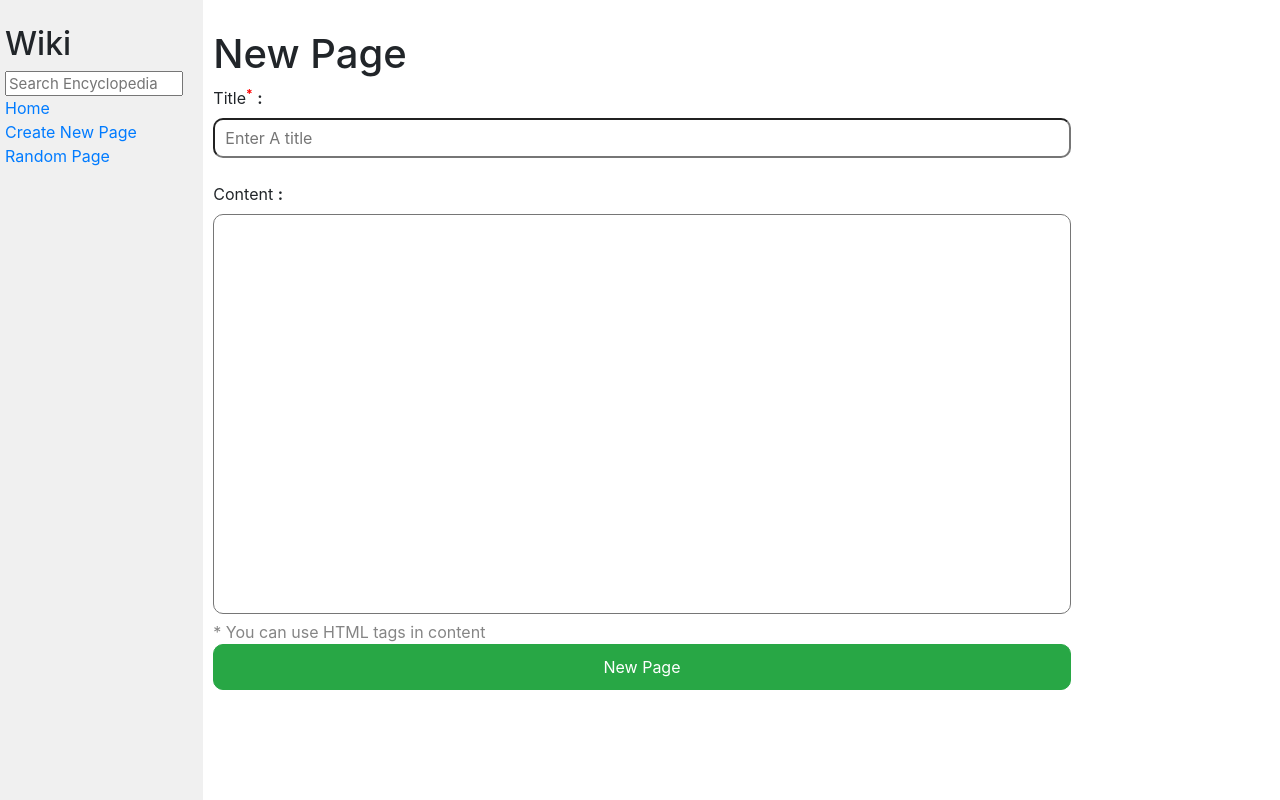
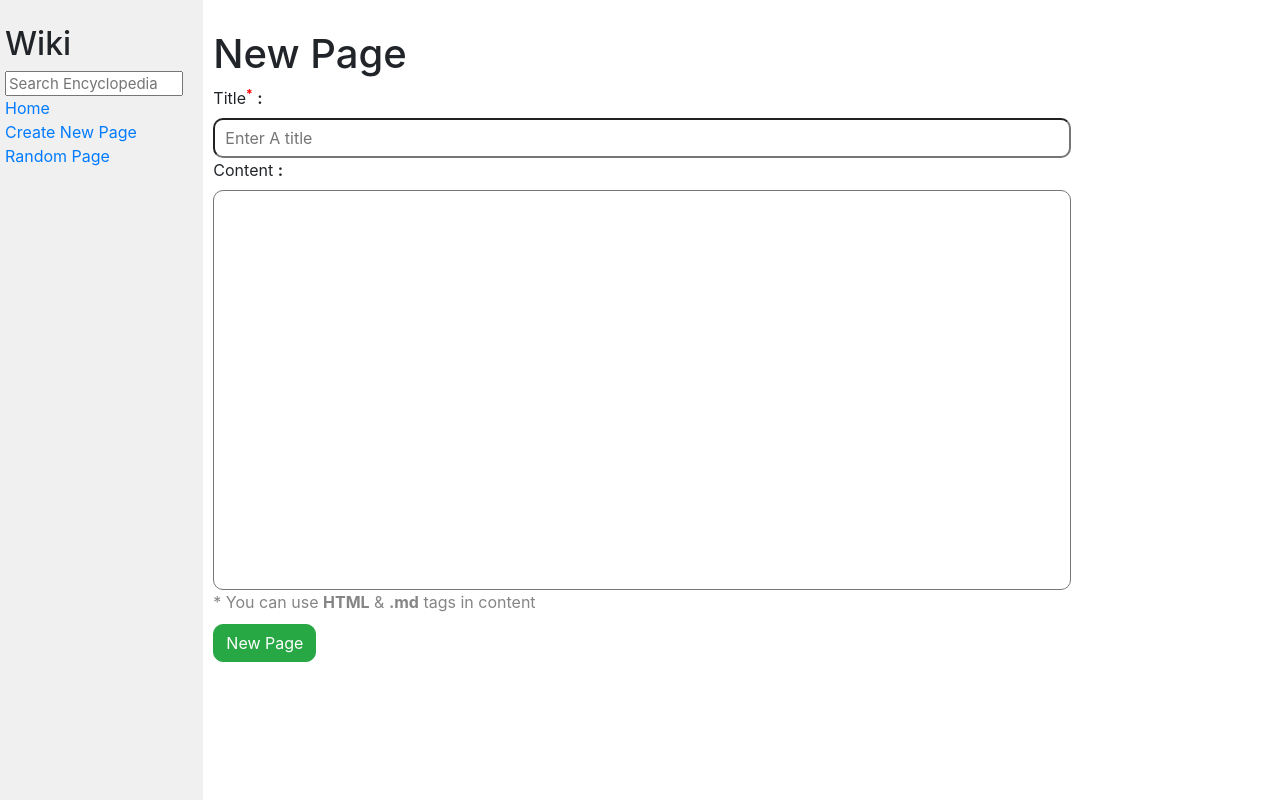
Before and after one commit to Alsumary/project1-wiki, a Django app: page /new/ in a window 1280 px wide. Run offline with Django 3.2, Linux system fonts and the light colour scheme; some libraries are stand-ins or nearby versions.

Commit message:
third commit

```diff
--- a/wiki/encyclopedia/static/encyclopedia/new.css
+++ b/wiki/encyclopedia/static/encyclopedia/new.css
@@ -1,7 +1,11 @@
 .btn {
-  width: 80%;
   border-radius: 10px;
-  padding: 10px;
+  margin-top: 10px;
+}
+
+.form {
+  display: flex;
+  flex-direction: column;
 }
 
 textarea {
--- a/wiki/encyclopedia/templates/encyclopedia/new.html
+++ b/wiki/encyclopedia/templates/encyclopedia/new.html
@@ -7,18 +7,16 @@ New Page
 {% block body %}
 <h1>New Page</h1>
 {% csrf_token %}
-<form action="{% url 'pagenew'%}" method="POST">
+<form action="{% url 'pagenew'%}" method="POST" class="form">
   {% csrf_token %}
-  <label>Title<span class="important"><sup><b>*</b></sup></span> <b>:</b></label><br>
+  <label>Title<span class="important"><sup><b>*</b></sup></span> <b>:</b></label>
   <input type="text" name="title" placeholder="Enter A title" required class="jbar-text">
-  <br><br>
   <label>Content <b>:</b></label>
-  <br>
   <textarea name='content'></textarea>
-  <br>
-  <span>* You can use HTML tags in content</span>
-  <br>
-  <input type="submit" value="New Page" class="btn btn-success">
+  <span>* You can use <b>HTML</b> & <b>.md</b> tags in content</span>
+  <div>
+    <input type="submit" value="New Page" class="btn btn-success">
+  </div>
 </form>
 
 
```
Also changed, not shown: wiki/encyclopedia/templates/encyclopedia/edit.html (+7 -9 lines), wiki/entries/Django.md (+2 -0 lines), wiki/entries/test.md (+7 -0 lines).
